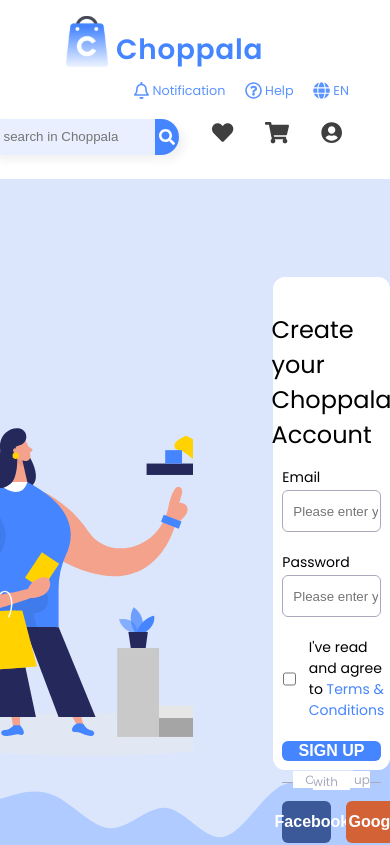
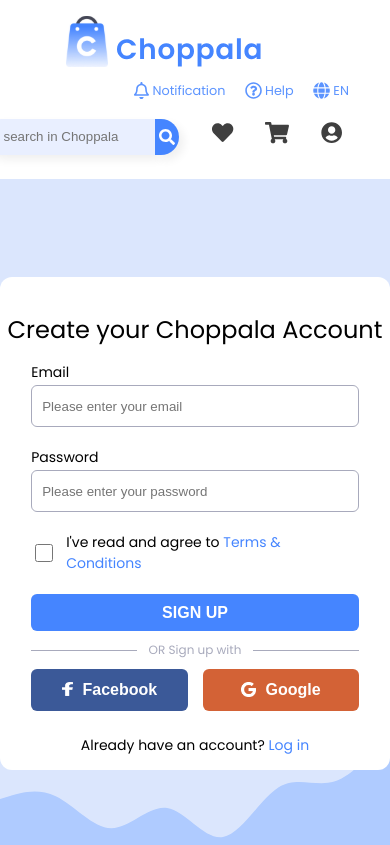
Before and after one commit to PhattOZ/choppala, a Next.js app: page /signup in a window 390 px wide. Shown: the top 845 px of the page. Built offline with nearby package versions, Linux system fonts and the light colour scheme; no server answers.

Commit message:
Fixed responsive in signup page

```diff
--- a/src/components/SignupBox/SignupBox.module.css
+++ b/src/components/SignupBox/SignupBox.module.css
@@ -1,6 +1,6 @@
 .container {
-  width: 30%;
-  max-width: 463px;
+  width: 80%;
+  max-width: 480px;
   height: 493px;
   border-radius: 12px;
   background-color: #ffffff;
@@ -126,3 +126,23 @@
   margin-top: 2px;
   margin-right: 10px;
 }
+
+@media (max-width: 580px) {
+  .container {
+    width: 100%;
+  }
+}
+
+@media (max-width: 380px) {
+  .container {
+    height: 530px;
+    justify-content: center;
+  }
+  .title {
+    font-size: 1.3rem;
+  }
+  .childBox {
+    width: 90%;
+    margin: 8px 0;
+  }
+}
--- a/src/pages/signup.js
+++ b/src/pages/signup.js
@@ -1,6 +1,6 @@
 import Image from "next/image"
 // Styles
-import styles from "../styles/pages/Signup.module.css"
+import styles from "src/styles/pages/Signup.module.scss"
 // Components
 import SignupBox from "../components/SignupBox"
 
--- a/src/styles/pages/Signup.module.css
+++ b/src/styles/pages/Signup.module.scss
@@ -18,7 +18,16 @@
 
 .peopleIcon {
   position: relative;
-  width: 24rem;
-  height: 24rem;
+  width: 23rem;
+  height: 23rem;
   margin-top: 8rem;
 }
+
+@media (max-width: 1024px) {
+  .peopleIcon {
+    display: none;
+  }
+}
+
+@media (max-width: 580px) {
+}
```
